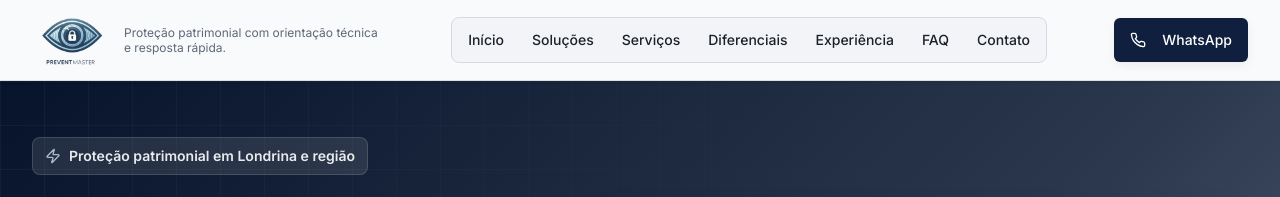
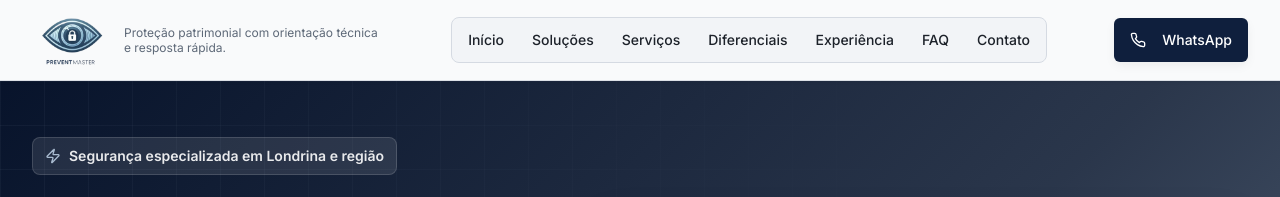
Before and after one commit to canaves/PreventMasterLandPage, a React (Vite) app: page / in a window 1280 px wide. Shown: the top 197 px of the page. Built offline with nearby package versions, Linux system fonts and the light colour scheme; the HTML template or start-up script is replaced by a standard one.

Commit message:
Ajusta chamada do hero

```diff
--- a/src/components/HeroSection.tsx
+++ b/src/components/HeroSection.tsx
@@ -102,7 +102,7 @@ const HeroSection = () => {
             <div className="space-y-5">
               <div className="inline-flex max-w-full items-center rounded-lg border border-white/[0.14] bg-white/10 px-3 py-2 text-sm font-semibold text-white/90 backdrop-blur-sm">
                 <Zap aria-hidden="true" focusable="false" className="mr-2 h-4 w-4 flex-shrink-0 text-accent" />
-                <span className="truncate">Proteção patrimonial em Londrina e região</span>
+                <span className="truncate">Segurança especializada em Londrina e região</span>
               </div>
 
               <div className="space-y-4">
```
